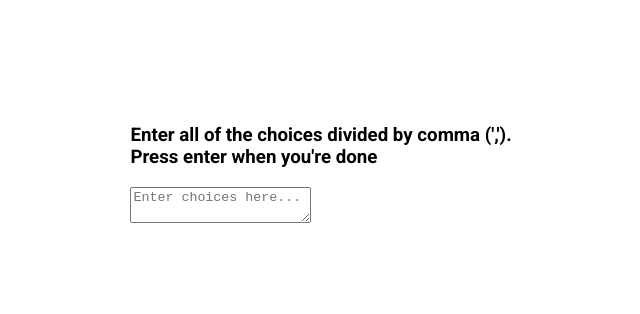
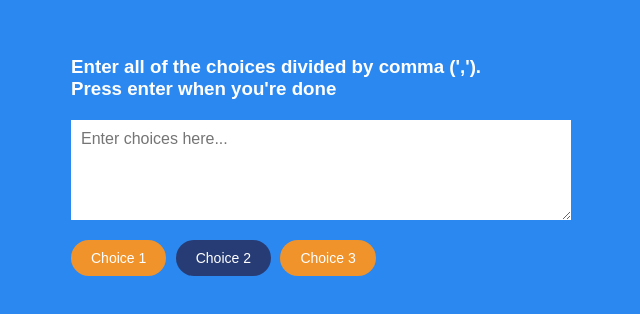
Before and after one commit to jyh4479/vanillaScriptProject, a plain HTML site: page 50Projects/13_random_choice_picker/index.html in a window 1280 px wide. Shown: the part 234-548 px from the top of the page, without its empty margins (319-959 px from the left). Drawn offline with Linux system fonts and the light colour scheme; a web font is replaced by a local one.

Commit message:
Day13
css 스켈레톤

```diff
--- a/50Projects/13_random_choice_picker/index.html
+++ b/50Projects/13_random_choice_picker/index.html
@@ -16,7 +16,9 @@
               id="textarea"></textarea>
 
     <div id="tags">
-
+        <span class="tag">Choice 1</span>
+        <span class="tag highlight">Choice 2</span>
+        <span class="tag">Choice 3</span>
     </div>
 </div>
 
--- a/50Projects/13_random_choice_picker/style.css
+++ b/50Projects/13_random_choice_picker/style.css
@@ -1,11 +1,12 @@
-@import url('https://fonts.googleapis.com/css2?family=Roboto:wght@400;700&display=swap');
+@import url('https://fonts.googleapis.com/css?family=Muli&display=swap');
 
 * {
     box-sizing: border-box;
 }
 
 body {
-    font-family: 'Roboto', sans-serif;
+    background-color: #2b88f0;
+    font-family: 'Muli', sans-serif;
     display: flex;
     flex-direction: column;
     align-items: center;
@@ -14,3 +15,38 @@ body {
     overflow: hidden;
     margin: 0;
 }
+
+h3 {
+    color: #fff;
+    margin: 10px 0 20px;
+}
+
+.container {
+    width: 500px;
+}
+
+textarea {
+    border: none;
+    display: block;
+    width: 100%;
+    height: 100px;
+    font-family: inherit;
+    padding: 10px;
+    margin: 0 0 20px;
+    font-size: 16px;
+}
+
+/* span에 padding 속성을 넣어서 버튼 처럼 사용하기도한다. */
+.tag {
+    background-color: #f0932b;
+    color: #fff;
+    border-radius: 50px;
+    padding: 10px 20px;
+    margin: 0 5px 10px 0;
+    font-size: 14px;
+    display: inline-block;
+}
+
+.tag.highlight {
+    background-color: #273c75;
+}
```
